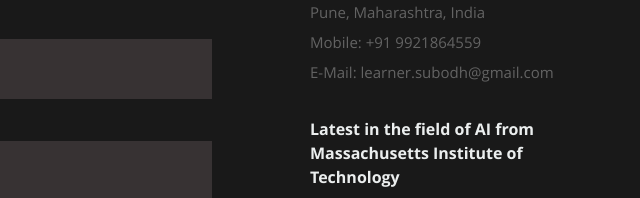
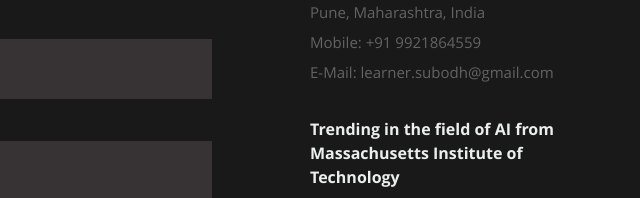
Before and after one commit to learner-subodh/learner-subodh.github.io, a plain HTML site: page index.html in a window 1280 px wide. Shown: the part 10476-10674 px from the top of the page, 520-1160 px from the left. Drawn offline with nearby package versions, Linux system fonts and the light colour scheme.

Commit message:
Update index.html

```diff
--- a/index.html
+++ b/index.html
@@ -1381,7 +1381,7 @@
 
                <div class="widget widget_tweets">
 
-                  <h4 class="widget-title">Latest in the field of AI from Massachusetts Institute of Technology</h4>
+                  <h4 class="widget-title">Trending in the field of AI from Massachusetts Institute of Technology</h4>
 
                   <ul id="twitter">
                      <li>
```
